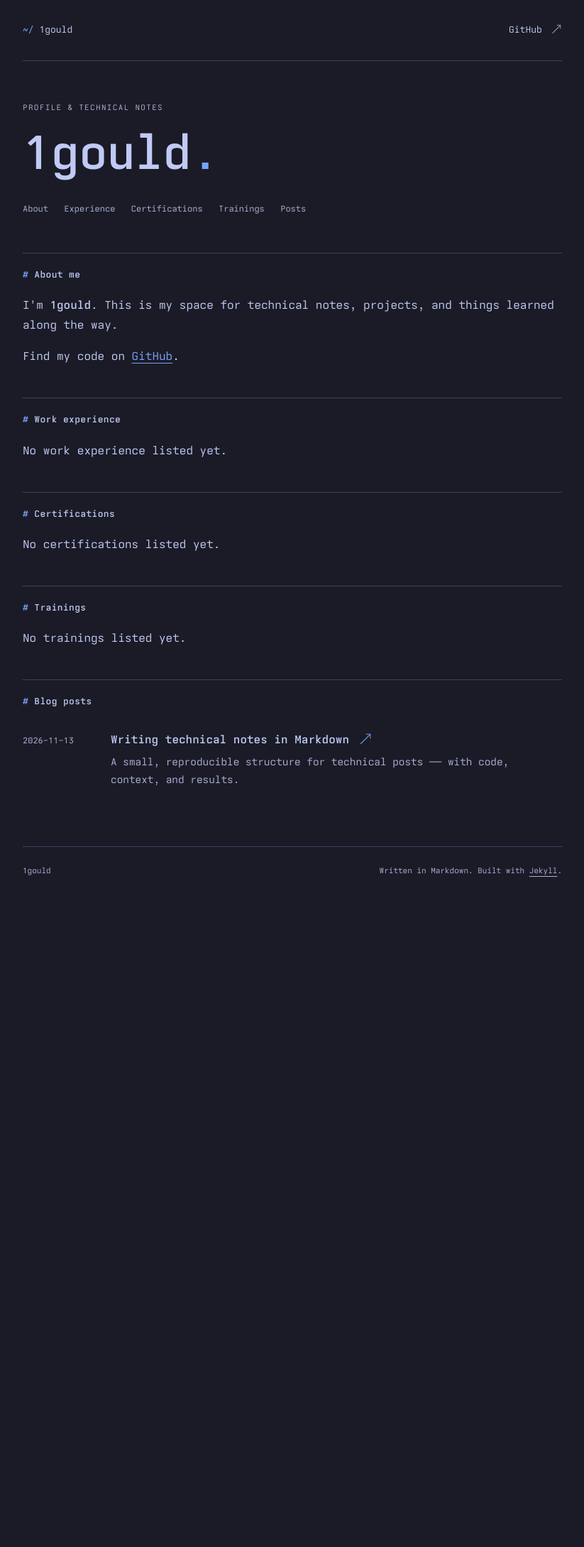
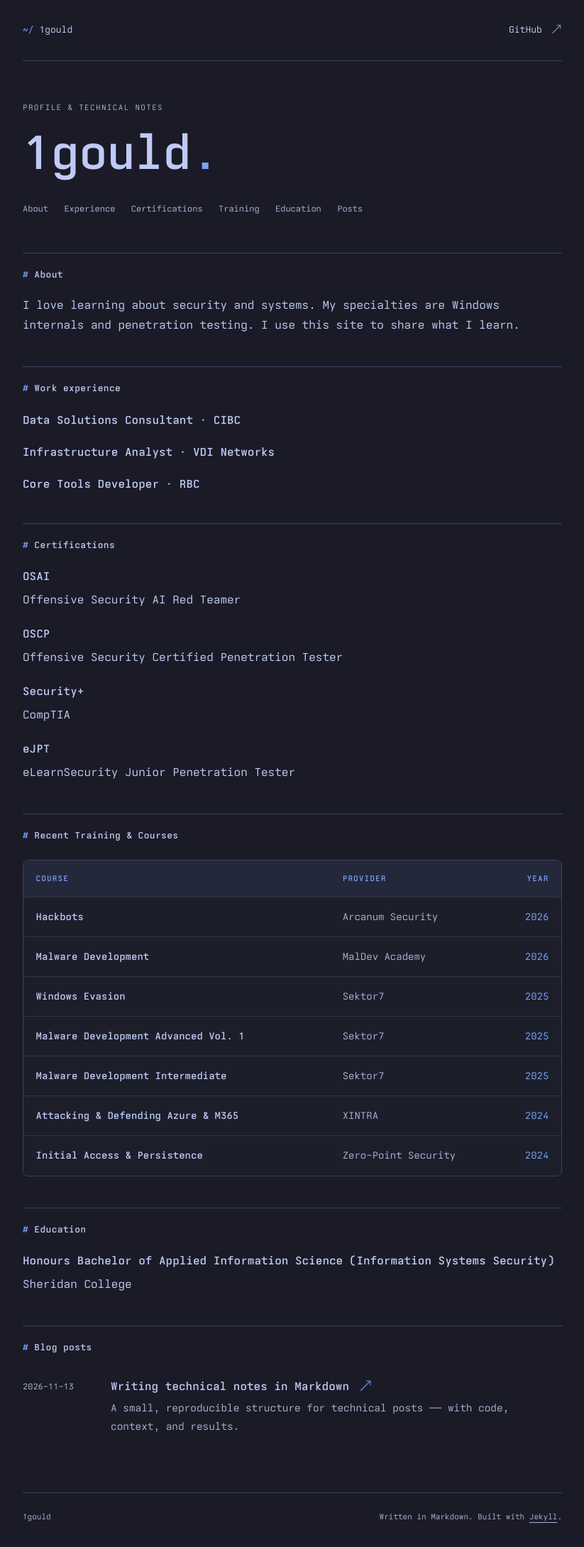
Before and after one commit to 1Gould/1gould.github.io, a Jekyll site: the page built from index.md, in a window 1280 px wide. Shown: the whole page at 71% size, without its empty margins (228-1051 px from the left). Built offline with Jekyll 4.4.1, drawn with Linux system fonts in a browser that asks for light colours; before the commit the page ends 1268 px from its top, so only the background shows below that.

Commit message:
Update profile content and refine training table styling

```diff
--- a/_layouts/home.html
+++ b/_layouts/home.html
@@ -8,7 +8,8 @@ layout: default
     <a href="#about-me">About</a>
     <a href="#work-experience">Experience</a>
     <a href="#certifications">Certifications</a>
-    <a href="#trainings">Trainings</a>
+    <a href="#trainings">Training</a>
+    <a href="#education">Education</a>
     <a href="#blog-posts">Posts</a>
   </nav>
 </div>
--- a/assets/css/style.css
+++ b/assets/css/style.css
@@ -109,6 +109,50 @@ h1 { margin: 0; font-size: clamp(2.1rem, 6vw, 3rem); font-weight: 600; letter-sp
 .prose table { display: block; max-width: 100%; overflow-x: auto; border-collapse: collapse; margin: 1.5rem 0; font-size: .9rem; }
 .prose th, .prose td { padding: .7rem 1rem; border-bottom: 1px solid var(--line); text-align: left; }
 .prose th { font-weight: 600; }
+/* Opt in from a Markdown table with {: .training-table }.
+   Keep native table semantics and allow long names to wrap on mobile. */
+.prose .training-table {
+  display: table;
+  width: 100%;
+  table-layout: fixed;
+  border-collapse: separate;
+  border-spacing: 0;
+  border: 1px solid var(--line);
+  border-radius: 8px;
+  background: color-mix(in srgb, var(--accent) 2%, var(--paper));
+  font-size: .875rem;
+  line-height: 1.65;
+}
+.training-table th, .training-table td {
+  padding: 1rem 1.1rem;
+  vertical-align: top;
+  border-bottom-color: color-mix(in srgb, var(--line) 65%, var(--paper));
+}
+.training-table th {
+  background: var(--code);
+  color: var(--accent);
+  font-size: .7rem;
+  letter-spacing: .09em;
+  text-transform: uppercase;
+  white-space: nowrap;
+}
+.training-table th:first-child { width: 57%; border-top-left-radius: 7px; }
+.training-table th:nth-child(2) { width: 30%; }
+.training-table th:last-child { width: 13%; border-top-right-radius: 7px; }
+.training-table td:first-child { font-weight: 600; }
+.training-table td:nth-child(2) { color: var(--muted); }
+.training-table th:last-child, .training-table td:last-child {
+  text-align: right;
+  white-space: nowrap;
+  font-variant-numeric: tabular-nums;
+}
+.training-table td:last-child { color: var(--accent); }
+.training-table tr:last-child td { border-bottom: 0; }
+.training-table tr:last-child td:first-child { border-bottom-left-radius: 7px; }
+.training-table tr:last-child td:last-child { border-bottom-right-radius: 7px; }
+@media (hover: hover) {
+  .training-table tbody tr:hover { background: color-mix(in srgb, var(--accent) 6%, var(--paper)); }
+}
 .prose hr { border: 0; border-top: 1px solid var(--line); margin: 2rem 0; }
 .prose .post-list { list-style: none; padding: 0; margin: 0; }
 .post-list li { display: grid; grid-template-columns: 100px 1fr; gap: 1.5rem; padding: .7rem 0 1rem; }
@@ -144,4 +188,10 @@ h1 { margin: 0; font-size: clamp(2.1rem, 6vw, 3rem); font-weight: 600; letter-sp
   .post-list li { grid-template-columns: 1fr; gap: .25rem; }
   .site-footer { flex-direction: column; margin-top: 3rem; }
   .prose pre { padding: 1rem; }
+  .prose .training-table { font-size: .8rem; }
+  .training-table th, .training-table td { padding: .85rem .55rem; }
+  .training-table th { font-size: .65rem; letter-spacing: .04em; }
+  .training-table th:first-child { width: 53%; }
+  .training-table th:nth-child(2) { width: 30%; }
+  .training-table th:last-child { width: 17%; }
 }
--- a/index.md
+++ b/index.md
@@ -2,34 +2,55 @@
 title: Home
 layout: home
 ---
-## About me
 
-I'm **1gould**. This is my space for technical notes, projects, and things learned along the way.
+## About {#about-me}
 
-Find my code on [GitHub](https://github.com/1gould).
+I love learning about security and systems. My specialties are Windows internals and penetration testing. I use this site to share what I learn.
 
 ## Work experience
 
-No work experience listed yet.
+### Data Solutions Consultant · CIBC
 
-<!-- Replace the line above with Markdown entries, for example:
-### Role · Organisation
-2024 — Present
+### Infrastructure Analyst · VDI Networks
 
-A short description of your work and its impact.
--->
+### Core Tools Developer · RBC
 
 ## Certifications
 
-No certifications listed yet.
+### OSAI
 
-<!-- Add certification names, issuing organisations, dates, and credential links here. -->
+Offensive Security AI Red Teamer
 
-## Trainings
+### OSCP
 
-No trainings listed yet.
+Offensive Security Certified Penetration Tester
 
-<!-- Add course names, providers, dates, and a brief description here. -->
+### Security+
+
+CompTIA
+
+### eJPT
+
+eLearnSecurity Junior Penetration Tester
+
+## Recent Training & Courses {#trainings}
+
+| Course | Provider | Year |
+| --- | --- | --- |
+| Hackbots | Arcanum Security | 2026 |
+| Malware Development | MalDev Academy | 2026 |
+| Windows Evasion | Sektor7 | 2025 |
+| Malware Development Advanced Vol. 1 | Sektor7 | 2025 |
+| Malware Development Intermediate | Sektor7 | 2025 |
+| Attacking & Defending Azure & M365 | XINTRA | 2024 |
+| Initial Access & Persistence | Zero-Point Security | 2024 |
+{: .training-table aria-labelledby="trainings"}
+
+## Education
+
+### Honours Bachelor of Applied Information Science (Information Systems Security)
+
+Sheridan College
 
 ## Blog posts
 
```
